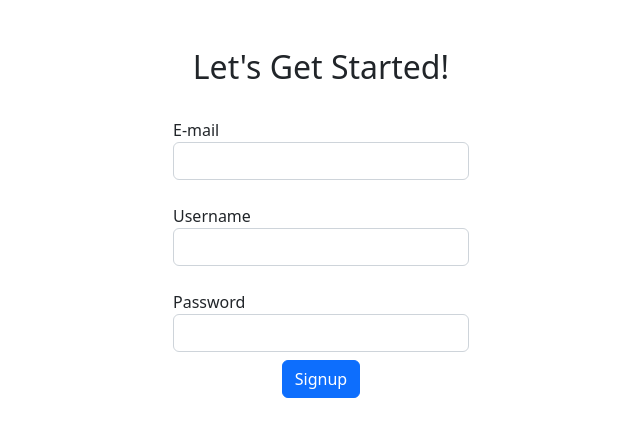
After one commit to MattBaer77/Capstone-1-Baer, a Flask app: template templates/base-form.html in a window 1280 px wide. The commit adds this page. Shown: the top 437 px of the page, without its empty margins (319-959 px from the left). Run offline with Flask 2, Linux system fonts and the light colour scheme; the template is opened without the code that fills it: values that come from a table or form of the project are taken from there, others are empty; parts of the project's set-up code (start-up, migrations or seed data) failed here and were passed over.

Commit message:
commonized form template, added forms, added routes to app.py, modified models.py - remove bio from signup - modified seed.py, removed bios from signup

```diff
--- a/app.py
+++ b/app.py
@@ -10,7 +10,7 @@ from flask import Flask, render_template, request, flash, redirect, session, g
 from flask_debugtoolbar import DebugToolbarExtension
 from sqlalchemy.exc import IntegrityError
 
-# from forms import ...
+from forms import *
 from models import db, connect_db, Exercise, User, Workout, Goal, Performance
 
 
@@ -54,17 +54,29 @@ def do_logout():
     if CURR_USER_KEY in session:
         del session[CURR_USER_KEY]
 
+
+def check_for_user():
+    """
+    Check for a logged in user.
+    If User logged in, return True
+    """
+
+    if g.user:
+        flash("You are already logged in!", "success")
+        return True
+
+
+
 ##############################################################################
+
+# USER ROUTES
 
 @app.route('/signup', methods=["GET", "POST"])
 def signup():
     """Handle user signup.
-
     Create new user and add to DB. Redirect to home page.
-
     If form not valid, present form.
-
-    If the there already is a user with that username: flash message
+    If the there already is a user with that username or email: flash message
     and re-present form.
     """
 
@@ -88,7 +100,38 @@ def signup():
         return redirect("/")
 
     else:
-        return render_template('users/signup.html', form=form)
+        return render_template('generic-form-page.html', form=form)
+
+
+@app.route('/login', methods=["GET", "POST"])
+def login():
+    """Handle user login."""
+
+    form = LoginForm()
+
+    # if g.user:
+    #     flash("You are already logged in!", "success")
+    #     return redirect('/')
+
+    if check_for_user():
+        return redirect('/')
+
+    if form.validate_on_submit():
+        user = User.authenticate(form.username.data,
+                                 form.password.data)
+
+        if user:
+            do_login(user)
+            flash(f"Hello, {user.username}!", "success")
+            return redirect("/")
+
+        flash("Invalid credentials.", 'danger')
+
+    return render_template('generic-form-page.html', form=form)
+
+##############################################################################
+
+# ROOT ROUTES / HOME
 
 @app.route('/')
 def home():
--- a/forms.py
+++ b/forms.py
@@ -9,17 +9,34 @@ class UserAddForm(FlaskForm):
     username = StringField('Username', validators=[DataRequired()])
     password = PasswordField('Password', validators=[Length(min=6)])
 
+    form_name = "User Signup"
+    form_title = "Let's Get Started!"
+    submit_text = "Signup"
+
 class UserEditForm(FlaskForm):
     """Form for editing users."""
 
     email = StringField('E-mail', validators=[DataRequired(), Email()])
     username = StringField('Username', validators=[DataRequired()])
-
     password = PasswordField('Password', validators=[Length(min=6)])
 
     # Fields in addition to UserAddForm
     header_image_url = StringField('(Optional) Image URL')
     bio = TextAreaField('text')
+
+    form_name = "User Edit"
+    form_title = "Edit Your Details"
+    submit_text = "Signup"
+
+class LoginForm(FlaskForm):
+    """Login form."""
+
+    username = StringField('Username', validators=[DataRequired()])
+    password = PasswordField('Password', validators=[Length(min=6)])
+
+    form_name = "User Login"
+    form_title = "Log in To Get Started"
+    submit_text = "Login"
 
 ##############################################################################
 
--- a/models.py
+++ b/models.py
@@ -70,6 +70,7 @@ class User(db.Model):
 
     bio = db.Column(
         db.Text,
+        nullable=True
     )
 
     password = db.Column(
@@ -81,7 +82,7 @@ class User(db.Model):
     workouts_authored = db.relationship('Workout', foreign_keys="[Workout.author_user_id]", backref='author', cascade='all, delete-orphan')
 
     @classmethod
-    def signup(cls, username, email, bio, password):
+    def signup(cls, username, email, password):
         """Sign up user.
         Hashes password and adds user to db session.
         """
@@ -91,7 +92,6 @@ class User(db.Model):
         user = User(
             username=username,
             email=email,
-            bio=bio,
             password=hashed_pwd,
         )
 
--- /dev/null
+++ b/templates/base-form.html
@@ -0,0 +1,35 @@
+{% extends 'base.html' %}
+
+{% block title %}{{ form.form_name }}{% endblock %}
+
+{% block content %}
+
+<div align="center">
+
+    <div class="w-25">
+
+        <h2>{{ form.form_title }}</h2>
+
+        <form method="POST">
+
+            {{ form.hidden_tag() }}
+            {% for field in form if field.widget.input_type != 'hidden'%}
+            <div class="form-group" align="start">
+
+                {{field.label(class_="mt-4")}}
+                {{field(class_="form-control")}}
+
+                {% for err in field.errors %}
+                {{err}}
+                {% endfor %}
+            </div>
+            {% endfor %}
+            <button class="btn btn-primary mt-2">{{ form.submit_text }}</button>
+
+        </form>
+
+    </div>
+
+</div>
+
+{% endblock %}
--- a/templates/base.html
+++ b/templates/base.html
@@ -9,6 +9,21 @@
 </head>
 <body class="m-5">
 
+    {% with messages = get_flashed_messages(with_categories = true) %}
+
+        {% if messages %}
+
+            {% for category, message in messages %}
+
+                <div class="alert alert-{{category}}">{{message}}</div>
+
+            {% endfor %}
+
+
+        {% endif %}
+
+    {% endwith %}
+
     {% block content %} {% endblock %}
 
 </body>
--- /dev/null
+++ b/templates/generic-form-page.html
@@ -0,0 +1 @@
+{% extends 'base-form.html' %}
```
Also changed, not shown: seed.py (+5 -5 lines), templates/home-anon.html (+7 -2 lines), templates/users/signup.html (deleted, +0 -25 lines).
